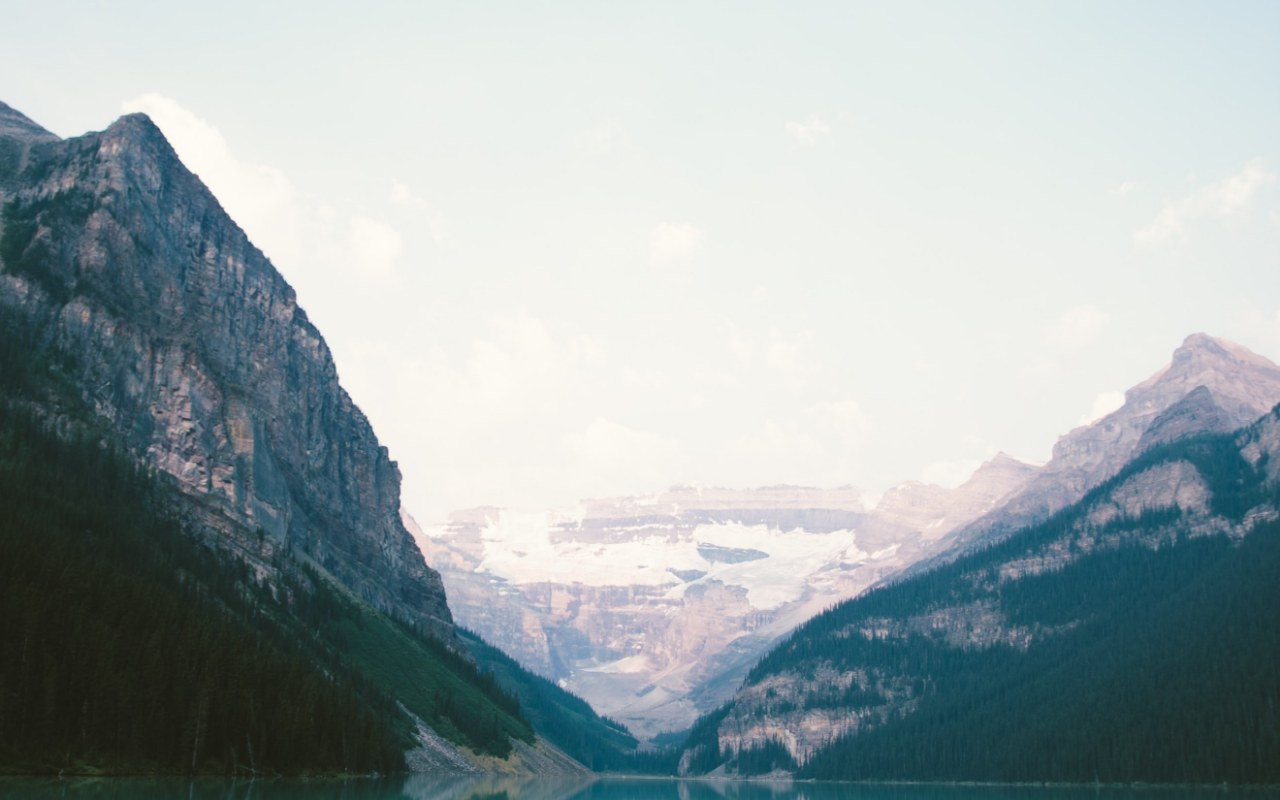
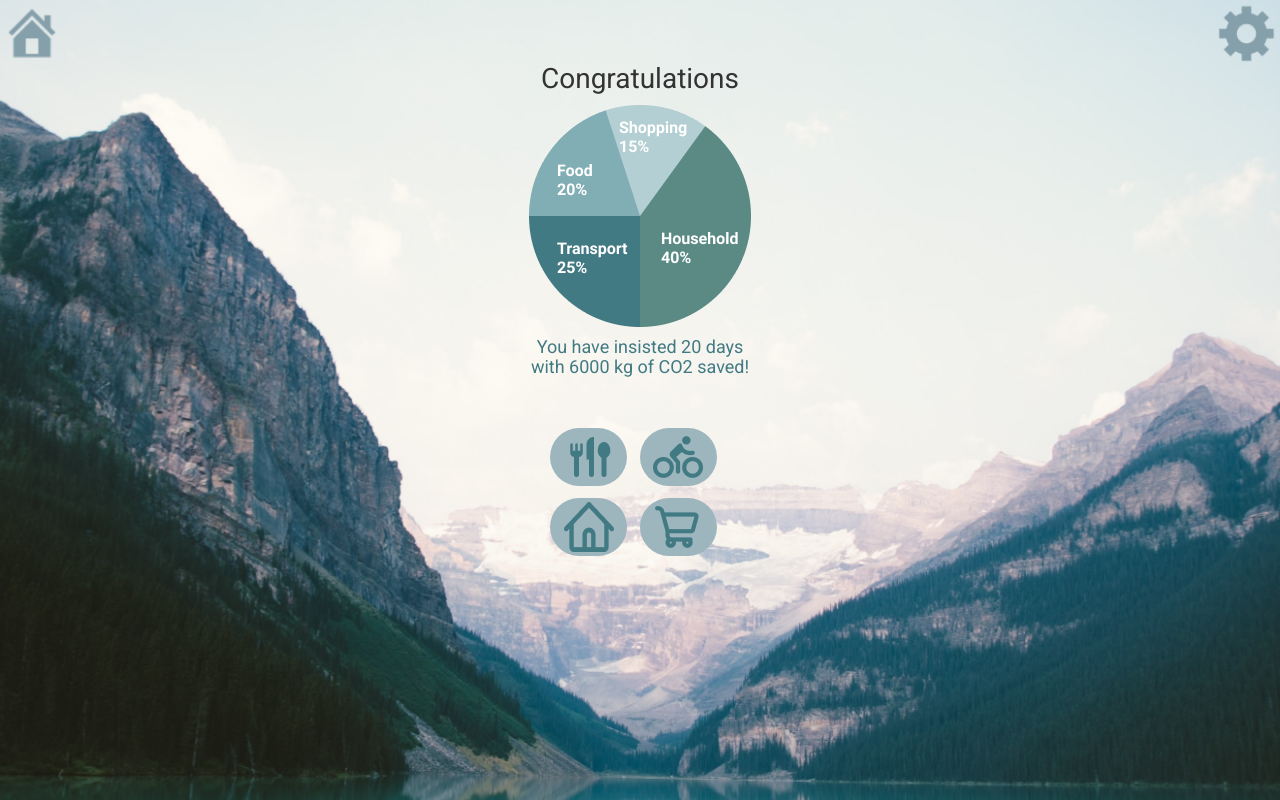
Before and after one commit to Klaudia-Szymanowska/ACTivist, a React (Create React App) app in the folder activist/: page /goals in a window 1280 px wide. Built offline with nearby package versions, Linux system fonts and the light colour scheme.

Commit message:
added goals page

```diff
--- a/activist/src/App.css
+++ b/activist/src/App.css
@@ -106,6 +106,14 @@ button {
   text-align: center;
 }
 
+.badges {
+  float: center;
+  display: flex;
+  position: center;
+  align-items: center;
+  flex-direction: row;
+}
+
 .container {
   display: flex;
   justify-content: center;
@@ -129,9 +137,19 @@ button {
   display: flex;
   align-items: center;
   justify-content: center;
+  width: 100%;
+}
+
+#badges {
+  width: 6%;
   float: center;
-  width: 95%;
+  padding: 4px 5px;
+  border-radius: 150px;
+  margin-top: 0%;
+  margin-bottom: 1%;
+  margin-right: 1%;
 }
+
 .circle {
   display: flex;
   justify-content: center;
--- a/activist/src/App.js
+++ b/activist/src/App.js
@@ -4,6 +4,7 @@ import "./App.css";
 import { BrowserRouter, Switch, Route } from "react-router-dom";
 import Login from "./containers/Login";
 import Signup from "./containers/Signup";
+import { Goals } from "./containers/Goals";
 import { Challenges } from "./containers/Challenges";
 import { MyChallenges } from "./containers/MyChallenges";
 import { Transportation } from "./containers/Transportation";
@@ -22,6 +23,7 @@ function App() {
           <Route path="/transportation" component={Transportation} />
           <Route path="/home" component={Home} />
           <Route path="/settings" component={Settings} />
+          <Route path="/goals" component={Goals} />
         </Switch>
       </BrowserRouter>
     </main>
--- a/activist/src/containers/App.css
+++ b/activist/src/containers/App.css
@@ -1,4 +1,4 @@
-@import url(https://fonts.googleapis.com/css2?family=Roboto:wght@100;300;400&display=swap);
+/*@import url(https://fonts.googleapis.com/css2?family=Roboto:wght@100;300;400&display=swap);
 
 .App {
   text-align: center;
@@ -9,13 +9,7 @@ body {
   background-image: url(./img/background.jpg);
 }
 
-/* button font*/
-h5 {
-  font-family: "Roboto";
-  color: #ffffff;
-}
 
-/* some font, Roboto for now */
 h4 {
   font-family: "Roboto";
   color: #427a83;
@@ -27,7 +21,7 @@ h4 {
   height: 100%;
   pointer-events: none;
 }
-
+*/
 /*
 //inspiration: transparent background
 .container {
--- /dev/null
+++ b/activist/src/containers/Goals.js
@@ -0,0 +1,66 @@
+import React from "react";
+import { Link } from "react-router-dom";
+import "./App.css";
+import food from "./img/food.png";
+import set from "./img/set.png";
+import bike from "./img/bike.png";
+import home from "./img/home.png";
+import cart from "./img/cart.png";
+import home2 from "./img/home2.png";
+import chart from "./img/chart.png";
+
+export const Goals = () => {
+  return (
+    <main>
+      {/*to be changed by Louise as a component */}
+      <div>
+        <Link to="/settings">
+          <img
+            className="column"
+            src={set}
+            style={{ width: "5%", float: "right" }}
+            alt="set"
+          />
+        </Link>
+        <div>
+          <Link to="/home">
+            <img
+              className="column"
+              src={home2}
+              style={{ width: "5%", float: "left" }}
+              alt="set"
+            />
+          </Link>
+        </div>
+      </div>
+
+      <div className="text">
+        <h3>Congratulations</h3>
+        <img src={chart} alt="chart" />
+        <h4>
+          You have insisted 20 days
+          <br />
+          with 6000 kg of CO2 saved!
+        </h4>
+      </div>
+
+      <div className="container2">
+        <button className="circleSmall" id="badges">
+          <img src={food} alt="food" />
+        </button>
+        <button className="circleSmall" id="badges">
+          <img src={bike} alt="bike" />
+        </button>
+      </div>
+
+      <div className="container2">
+        <button className="circleSmall" id="badges">
+          <img src={home} alt="home" />
+        </button>
+        <button className="circleSmall" id="badges">
+          <img src={cart} alt="cart" />
+        </button>
+      </div>
+    </main>
+  );
+};
--- a/activist/src/containers/Home.js
+++ b/activist/src/containers/Home.js
@@ -48,9 +48,11 @@ export const Home = () => {
               </Link>
             </div>
             <div>
+            <Link to="/goals">
               <button className="circleSmall">
                 <img src={rew} alt="rew" />
               </button>
+              </Link>
             </div>
             </div>
             <div className="container2">
```
Also changed, not shown: activist/src/containers/img/chart.png (added), activist/src/img/chart.png (added).
